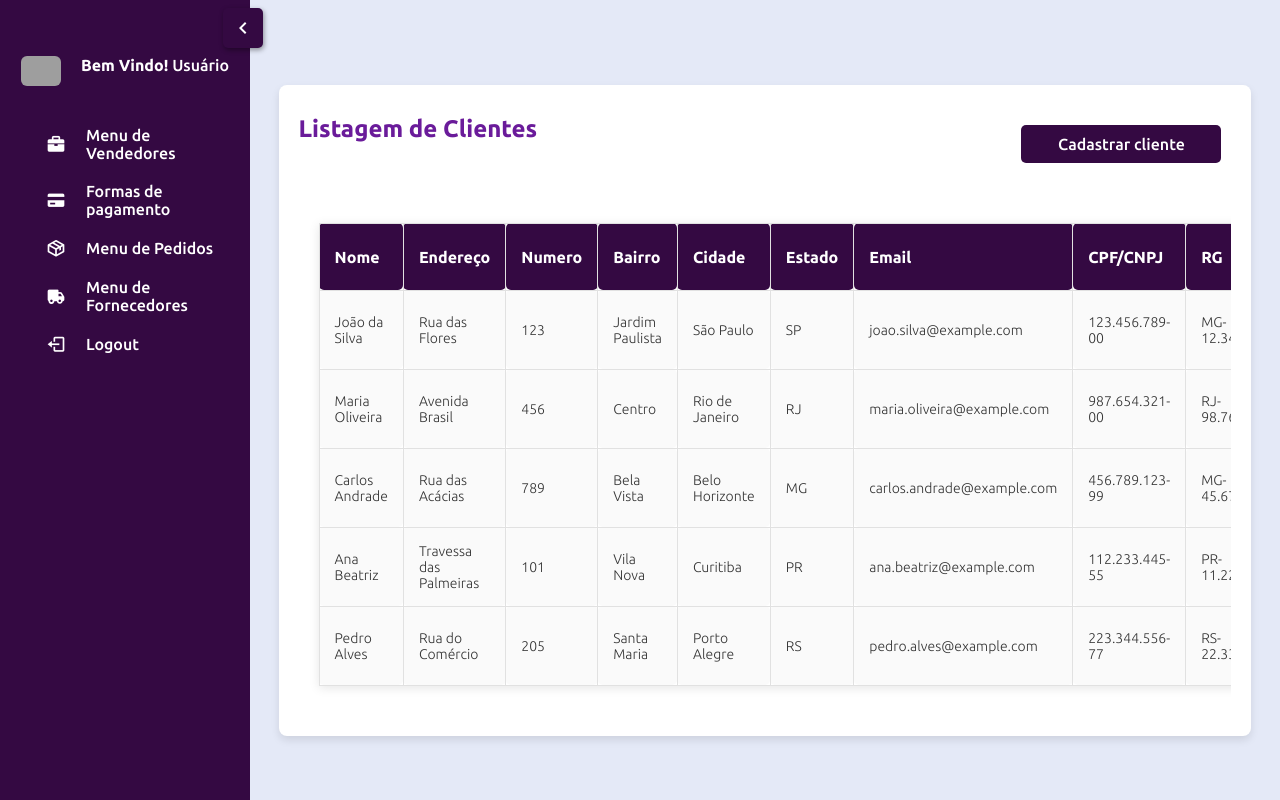
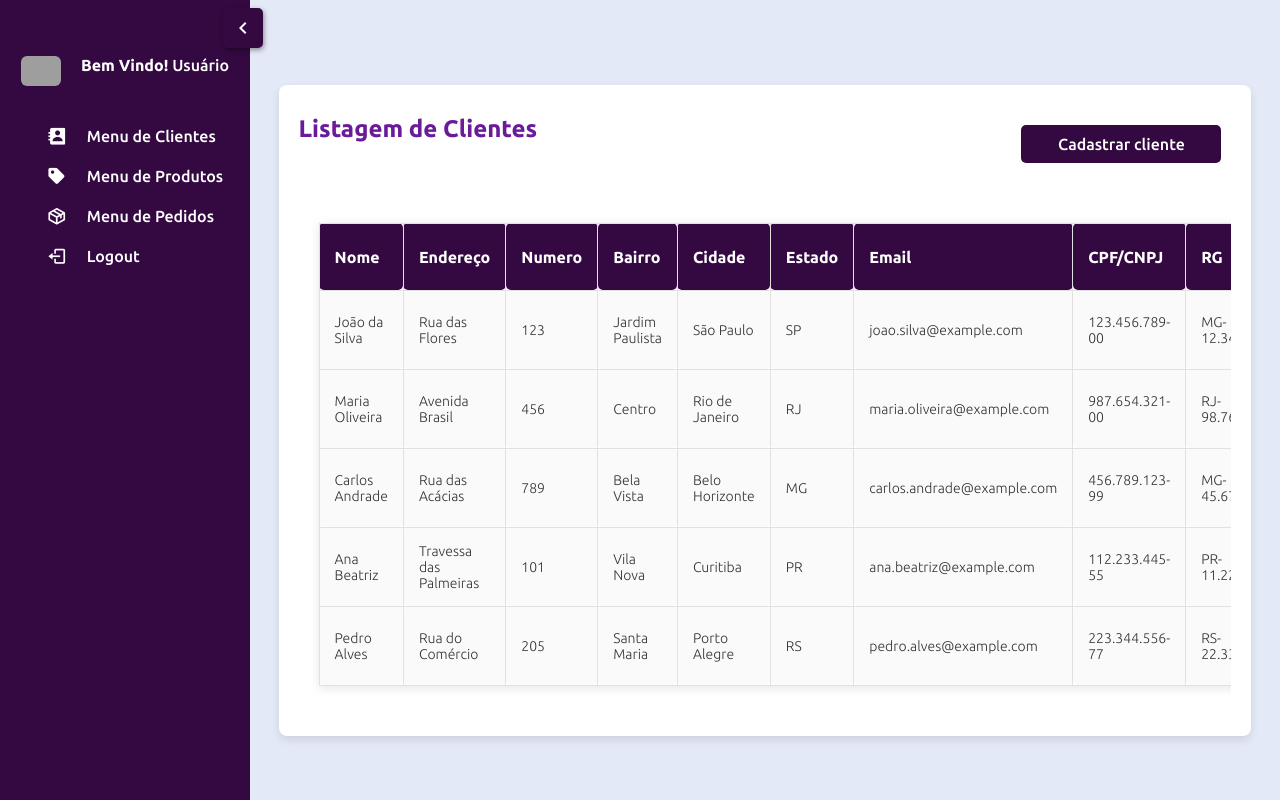
Before and after one commit to joaobatista235/ecommerce, a PHP site: page /views/vendor_dashboard.php in a window 1280 px wide. Run offline with PHP 8.4, Linux system fonts and the light colour scheme; data comes from the database, SQL or seed files in the repository; some libraries are stand-ins or nearby versions; grey boxes are pictures that could not be loaded.

Commit message:
Ajustes sidebar

```diff
--- a/views/vendor_dashboard.php
+++ b/views/vendor_dashboard.php
@@ -6,9 +6,9 @@
 <html lang="en">
 <head>
     <title>Dashboard de Vendas</title>
-    <meta charset="UTF-8" />
-    <meta name="viewport" content="width=device-width, initial-scale=1.0" />
-    <link rel="stylesheet" href="../config/global.css" />
+    <meta charset="UTF-8"/>
+    <meta name="viewport" content="width=device-width, initial-scale=1.0"/>
+    <link rel="stylesheet" href="../config/global.css"/>
     <link
             href="https://unpkg.com/boxicons@2.1.4/css/boxicons.min.css"
             rel="stylesheet"
@@ -64,34 +64,22 @@
     </div>
     <nav class="sidebar-navigation">
         <ul class="menu-links">
-          <li id="menuVendedores" class="nav-link">
+            <li id="menuClientes" class="nav-link">
                 <a href="#">
-              <i class="bx bxs-briefcase nav-icon"></i>
-              <span class="text nav-text ubuntu-medium"
-                >Menu de Vendedores</span
-              >
+                    <i class="bx bxs-contact nav-icon"></i>
+                    <span class="text nav-text ubuntu-medium">Menu de Clientes</span>
                 </a>
             </li>
-          <li id="menuPagamentos" class="nav-link">
+            <li id="menuProdutos" class="nav-link">
                 <a href="#">
-              <i class="bx bxs-credit-card nav-icon"></i>
-              <span class="text nav-text ubuntu-medium"
-                >Formas de pagamento</span
-              >
+                    <i class="bx bxs-purchase-tag nav-icon"></i>
+                    <span class="text nav-text ubuntu-medium">Menu de Produtos</span>
                 </a>
             </li>
             <li id="menuPedidos" class="nav-link">
-            <a href="#">
+                <a href="pedidos.php">
                     <i class="bx bx-package nav-icon"></i>
                     <span class="text nav-text ubuntu-medium">Menu de Pedidos</span>
-            </a>
-          </li>
-          <li id="menuFornecedor" class="nav-link">
-            <a href="#">
-              <i class="bx bxs-truck nav-icon"></i>
-              <span class="text nav-text ubuntu-medium"
-                >Menu de Fornecedores</span
-              >
                 </a>
             </li>
             <li class="nav-link">
@@ -125,15 +113,15 @@
             });
         }
 
-      loadContentIntoMain("../views/client_form.php", "main");
-      $("#menuClientes").click(function (e) {
+        loadContentIntoMain('./client_form.php', 'main');
+        $('#menuClientes').click(function (e) {
             e.preventDefault();
-        loadContentIntoMain("../views/client_form.php", "main");
+            loadContentIntoMain('./client_form.php', 'main');
         });
-      $("#menuProdutos").click(function (e) {
+        $('#menuProdutos').click(function (e) {
             e.preventDefault();
-        loadContentIntoMain("../views/product_form.php", "main");
+            loadContentIntoMain('./product_form.php', 'main');
         });
-    });
+    })
 </script>
 </html>
```
Lines whose indentation alone changed are shown as unchanged.
